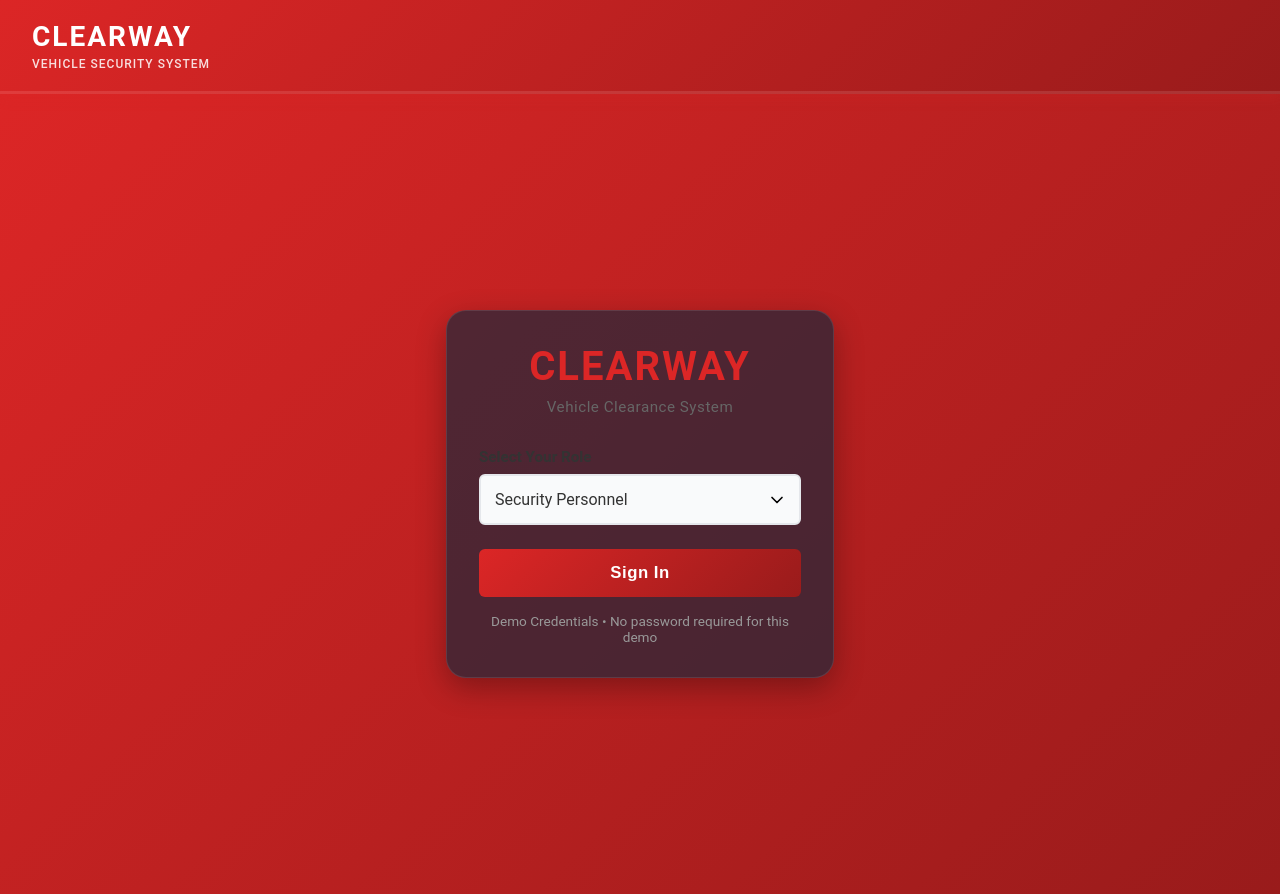
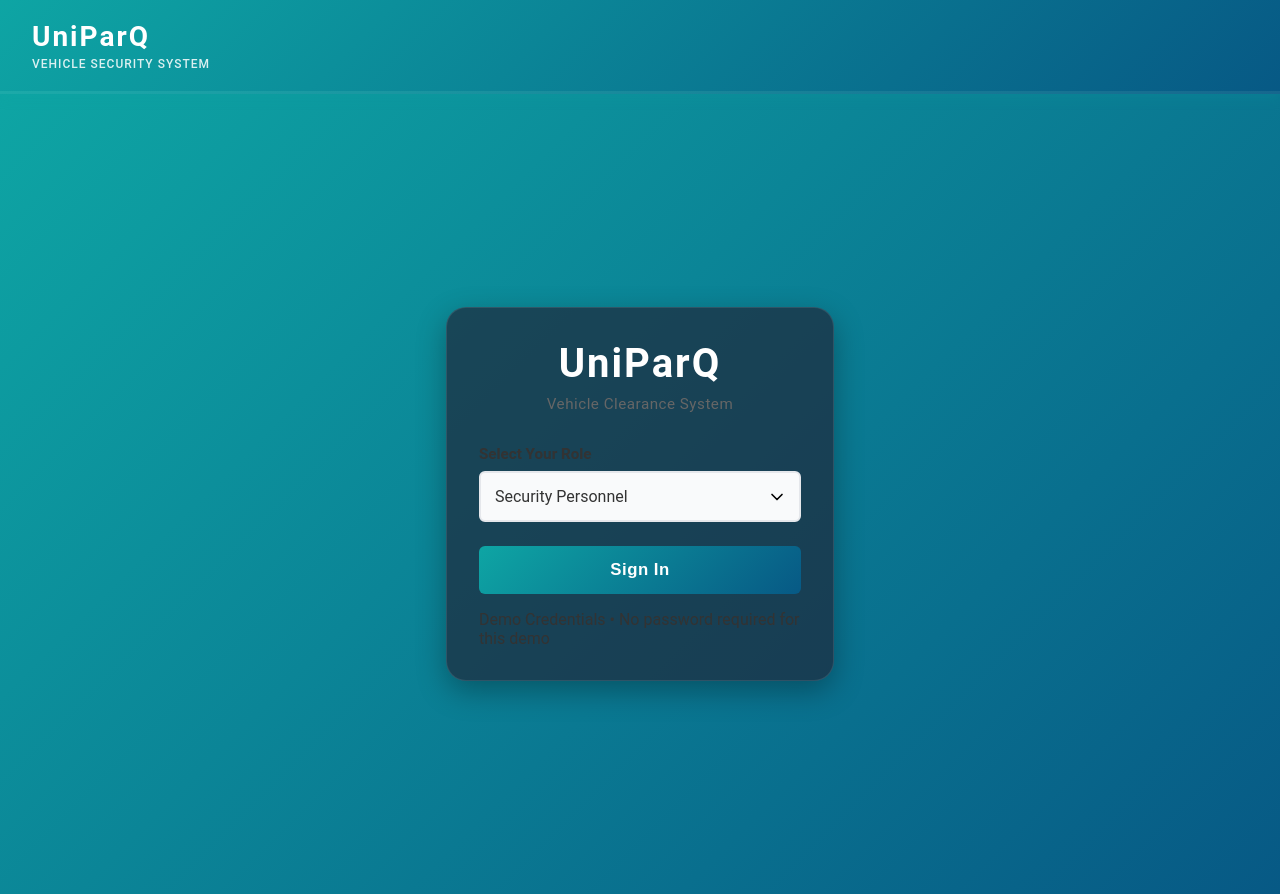
Before and after one commit to l1thin/mits-uniparq, a React (Create React App) app in the folder frontend/: page / in a window 1280 px wide. Built offline with nearby package versions, Linux system fonts and the light colour scheme.

Commit message:
Components added

```diff
--- a/frontend/public/index.html
+++ b/frontend/public/index.html
@@ -24,7 +24,7 @@
       work correctly both with client-side routing and a non-root public URL.
       Learn how to configure a non-root public URL by running `npm run build`.
     -->
-    <title>React App</title>
+  <title>UniParQ</title>
   </head>
   <body>
     <noscript>You need to enable JavaScript to run this app.</noscript>
--- a/frontend/src/App.css
+++ b/frontend/src/App.css
@@ -16,7 +16,7 @@
 }
 
 .App-header {
-  background: linear-gradient(135deg, #dc2626 0%, #991b1b 100%);
+  background: linear-gradient(135deg, var(--primary-red) 0%, var(--dark-red) 100%);
   min-height: 100vh;
   display: flex;
   flex-direction: column;
--- a/frontend/src/components/ClearwayApp.jsx
+++ b/frontend/src/components/ClearwayApp.jsx
@@ -90,7 +90,7 @@ export default function ClearwayApp() {
         <section id="login-view" className={`view ${view === 'login' ? 'active' : ''}`}>
           <div className="logo-area">
             <i data-lucide="shield-check" className="logo-icon"></i>
-            <h1>CLEARWAY</h1>
+            <h1>UniParQ</h1>
             <p>Smart Campus Parking Security</p>
           </div>
 
--- a/frontend/src/components/Navbar.css
+++ b/frontend/src/components/Navbar.css
@@ -1,12 +1,12 @@
 .navbar {
-  background: linear-gradient(135deg, #dc2626 0%, #991b1b 100%);
+  background: linear-gradient(135deg, var(--primary-red) 0%, var(--dark-red) 100%);
   color: white;
   padding: 1.25rem 2rem;
   display: flex;
   justify-content: space-between;
   align-items: center;
-  box-shadow: 0 4px 12px rgba(220, 38, 38, 0.2);
-  border-bottom: 3px solid rgba(255, 255, 255, 0.1);
+  box-shadow: 0 4px 12px rgba(14,165,164,0.16);
+  border-bottom: 3px solid rgba(255, 255, 255, 0.06);
   position: sticky;
   top: 0;
   z-index: 100;
@@ -125,16 +125,16 @@
 
 .dropdown-item:hover {
   background-color: #f5f5f5;
-  color: #dc2626;
+  color: var(--primary-red);
 }
 
 .dropdown-item.logout {
-  color: #dc2626;
+  color: var(--primary-red);
   font-weight: 600;
 }
 
 .dropdown-item.logout:hover {
-  background-color: #fee2e2;
+  background-color: var(--light-red);
 }
 
 .dropdown-divider {
--- a/frontend/src/components/Navbar.jsx
+++ b/frontend/src/components/Navbar.jsx
@@ -17,7 +17,7 @@ function Navbar() {
   return (
     <nav className="navbar">
       <div className="navbar-brand">
-        <h1>CLEARWAY</h1>
+        <h1>UniParQ</h1>
         <span className="brand-tagline">Vehicle Security System</span>
       </div>
 
--- a/frontend/src/index.css
+++ b/frontend/src/index.css
@@ -20,15 +20,16 @@ code {
     monospace;
 }
 
-/* Color Scheme */
+/* Color Scheme (updated to a calmer teal/indigo palette for UniParQ) */
 :root {
-  --primary-red: #dc2626;
-  --dark-red: #991b1b;
-  --light-red: #fee2e2;
+  /* Primary color (teal) */
+  --primary-red: #0ea5a4; /* originally primary-red; name kept to minimize edits */
+  --dark-red: #075985; /* darker teal/indigo for gradients */
+  --light-red: #e6fffa; /* soft teal-tint for light backgrounds */
   --white: #ffffff;
   --gray-light: #f9fafb;
   --gray-medium: #e5e7eb;
-  --gray-dark: #4b5563;
+  --gray-dark: #334155;
 }
 
 /* Navbar Styles */
--- a/frontend/src/index.js
+++ b/frontend/src/index.js
@@ -1,7 +1,7 @@
 import React from 'react';
 import ReactDOM from 'react-dom/client';
 import './index.css';
-import App from './app';
+import App from './App';
 import reportWebVitals from './reportWebVitals';
 
 const root = ReactDOM.createRoot(document.getElementById('root'));
--- a/frontend/src/pages/Login.css
+++ b/frontend/src/pages/Login.css
@@ -1,6 +1,6 @@
 .login-wrapper {
   min-height: 100vh;
-  background: linear-gradient(135deg, #dc2626 0%, #991b1b 100%);
+  background: linear-gradient(135deg, var(--primary-red) 0%, var(--dark-red) 100%);
   display: flex;
   align-items: center;
   justify-content: center;
@@ -37,7 +37,7 @@
 }
 
 .login-header h1 {
-  color: #dc2626;
+  color: var(--white);
   font-size: 2.5rem;
   font-weight: 700;
   letter-spacing: 2px;
@@ -83,14 +83,14 @@
 }
 
 .role-select:hover {
-  border-color: #dc2626;
+  border-color: var(--primary-red);
   background-color: #fff;
 }
 
 .role-select:focus {
   outline: none;
-  border-color: #dc2626;
-  box-shadow: 0 0 0 3px rgba(220, 38, 38, 0.1);
+  border-color: var(--primary-red);
+  box-shadow: 0 0 0 3px rgba(14,165,164,0.12);
 }
 
 .login-button {
@@ -108,18 +108,21 @@
   margin-bottom: 1rem;
 }
 
+.login-button {
+  width: 100%;
+  padding: 0.875rem;
+  background: linear-gradient(135deg, var(--primary-red) 0%, var(--dark-red) 100%);
+  color: #ffffff;
+  border: none;
+  border-radius: 6px;
+  font-size: 1.05rem;
+  font-weight: 700;
+  cursor: pointer;
+  transition: all 0.3s ease;
+  letter-spacing: 0.5px;
+  margin-bottom: 1rem;
+}
 .login-button:hover {
   transform: translateY(-2px);
-  box-shadow: 0 8px 20px rgba(220, 38, 38, 0.3);
+  box-shadow: 0 8px 20px rgba(14,165,164,0.22);
 }
-
-.login-button:active {
-  transform: translateY(0);
-}
-
-.login-footer {
-  text-align: center;
-  color: #999;
-  font-size: 0.85rem;
-  margin: 0;
-}
--- a/frontend/src/pages/Login.jsx
+++ b/frontend/src/pages/Login.jsx
@@ -20,7 +20,7 @@ function Login() {
       <div className="login-container">
         <div className="login-card">
           <div className="login-header">
-            <h1>CLEARWAY</h1>
+            <h1>UniParQ</h1>
             <p className="login-subtitle">Vehicle Clearance System</p>
           </div>
 
```
Also changed, not shown: 1 other file (tests, documents, lock files or other folders).
